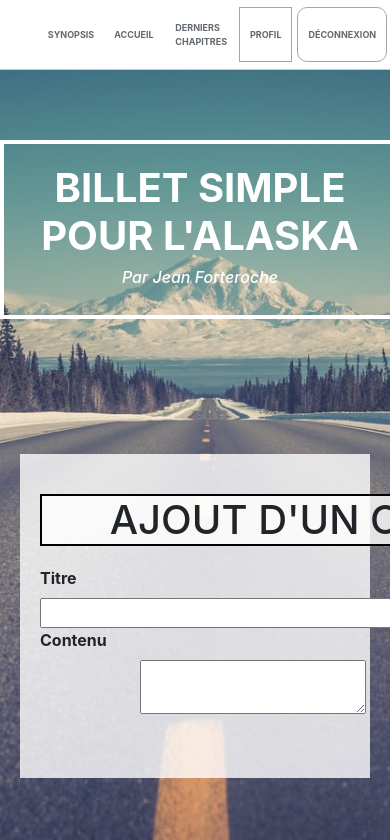
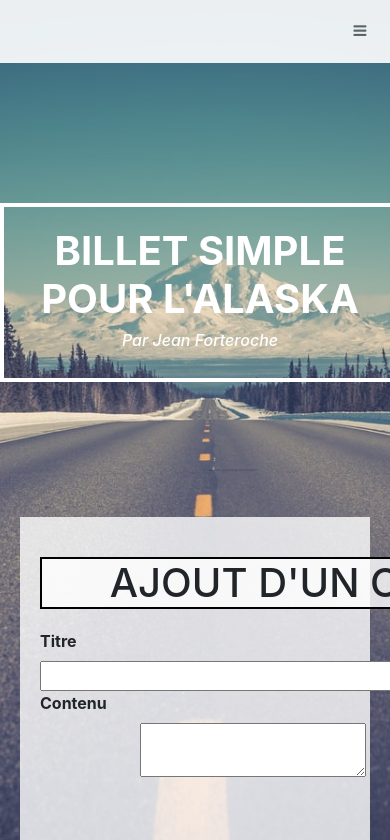
Before and after one commit to NicoJllt/Projet4bis, a PHP site: template templates/add_episode.php in a window 390 px wide; the page is wider, and only the part inside the window is pictured. Shown: the top 840 px of that part. Run offline with PHP 8.4, Linux system fonts and the light colour scheme; the template is opened without the code that fills it: most values are stand-ins (such as "Sample title", 1, 10 or a date in 2020); some libraries are stand-ins or nearby versions.

Commit message:
menu burger + css + modifs menu global

```diff
--- a/config/Router.php
+++ b/config/Router.php
@@ -66,7 +66,7 @@ class Router
                 } elseif ($route === 'deleteUser') {
                     $this->backController->deleteUser($this->request->getGet()->get('userId'));
                 } elseif ($route === 'administration') {
-                    $this->backController->administration($this->request->getGet()->get('nbEpisodes'));
+                    $this->backController->administration();
                 } else {
                     $this->errorController->errorNotFound();
                 }
--- a/public/css/frontend.css
+++ b/public/css/frontend.css
@@ -19,102 +19,6 @@ body {
 .row {
     margin-right: -15px;
     margin-left: -15px;
-}
-
-/* BARRE DE NAVIGATION */
-.summary {
-    display: block;
-    position: fixed;
-    z-index: 100;
-    width: 100%;
-    margin: 0 auto;
-    list-style-type: none;
-}
-
-.summary ul {
-    display: flex;
-    flex-direction: row;
-    justify-content: center;
-    align-items: center;
-    height: 60px;
-    background-color: rgba(255, 255, 255, 0.9);
-    /* box-shadow: 0 2px 2px rgba(255, 255, 255, 0.8); */
-    border-bottom: 1px solid rgba(0, 0, 0, 0.2);
-
-    transition-property: background-color, height;
-    transition-duration: 1s;
-}
-
-.summary ul:hover {
-    background-color: rgba(255, 255, 255, 1);
-    height: 70px;
-}
-
-.summary li {
-    display: inline-block;
-    position: relative;
-    border: none;
-    list-style-type: none;
-}
-
-.summary a {
-    display: inline-block;
-    position: relative;
-    font-size: 14px;
-    text-transform: uppercase;
-    font-weight: bold;
-    padding: 20px 10px;
-    text-decoration: none;
-    color: #212931;
-    opacity: 0.7;
-}
-
-/* .home-nav:before, .home-nav:after {
-    position: absolute;
-    top: 8px;
-    content: "-";
-}
-
-.home-nav:before {
-    left: -3px;
-}
-
-.home-nav:after {
-    right: -3px;
-} */
-
-.summary a:hover {
-    text-decoration: none;
-    color: #212931;
-    background-color: rgba(0, 0, 0, 0.1);
-}
-
-.summary a:active {
-    color: #212931;
-}
-
-.summary a:focus {
-    color: #212931;
-}
-
-.last-episodes-nav {
-    margin-right: 8em;
-}
-
-.site-search-nav {
-    margin-right: 5px;
-    border-radius: 8px;
-}
-
-.register-nav, .connection-nav, .logout-nav {
-    margin: 5px;
-    border: 1px solid gray;
-    border-radius: 10px;
-    padding: 10px;
-}
-
-.admin-nav, .profil-nav, .add-episode-nav {
-    border: 1px solid gray;
 }
 
 /* HEADER : TITRE ET AUTEUR */
@@ -605,17 +509,160 @@ body {
     font-style: italic;
 }
 
+/* Footer : Pagination */
+#paging {
+    justify-content: center;
+    z-index: 200;
+}
+
+#paging ul {
+    display: flex;
+    flex-direction: row;
+    list-style-type: none;
+    text-align: center;
+    justify-content: center;
+}
+
+#paging li {
+    margin: 1px;
+}
+
+#paging a {
+    z-index: 200;
+    color: black;
+    background-color: white;
+    padding: 5px 10px;
+    text-decoration: none;
+    border: none;
+    border-radius: 10px;
+}
+
+#paging a:hover {
+    border: 1px solid black;
+    background-color: gainsboro;
+}
+
+#paging a:active {
+    border: 1px solid black;
+    background-color: grey;
+}
+
+/* BARRE DE NAVIGATION PLEIN ECRAN */
+
+.topnav {
+    /* display: block;
+    position: fixed;
+    z-index: 100;
+    width: 100%;
+    margin: 0 auto;
+    list-style-type: none;
+
+    align-items: center; */
+    background-color: rgba(255, 255, 255, 0.9);
+
+    overflow: hidden;
+}
+
+/* .topnav ul {
+    display: flex;
+    flex-direction: row;
+    justify-content: center;
+} */
+
+/* .topnav ul:hover {
+    background-color: rgba(255, 255, 255, 1);
+    height: 70px;
+} */
+
+/* .topnav li {
+    display: inline-block;
+    position: relative;
+    border: none;
+    list-style-type: none;
+} */
+
+.topnav a {
+    float: left;
+    display: block;
+    text-align: center;
+    text-decoration: none;
+
+    font-size: 14px;
+    text-transform: uppercase;
+    font-weight: bold;
+    padding: 20px 10px;
+    color: #212931;
+    opacity: 0.7;
+}
+
+.topnav-bis {
+    float: right;
+}
+
+/* .home-nav-small {
+    display: none;
+} */
+
+.topnav a:hover {
+    text-decoration: none;
+    color: #212931;
+    background-color: rgba(0, 0, 0, 0.1);
+}
+
+.topnav a.active {
+    background-color: #212931;
+    color: white;
+}
+
+.topnav .icon {
+    display: none;
+}
+
+/* .summary a {
+    display: inline-block;
+    position: relative;
+    font-size: 14px;
+    text-transform: uppercase;
+    font-weight: bold;
+    padding: 20px 10px;
+    text-decoration: none;
+    color: #212931;
+    opacity: 0.7;
+}
+
+.summary a:hover {
+    text-decoration: none;
+    color: #212931;
+    background-color: rgba(0, 0, 0, 0.1);
+}
+
+.summary a:active {
+    color: #212931;
+}
+
+.summary a:focus {
+    color: #212931;
+} */
+
+/* .last-episodes-nav {
+    margin-right: 8em;
+} */
+
+.register-nav, .connection-nav, .logout-nav {
+    margin: 0 5px;
+    border: 1px solid gray;
+    border-radius: 10px;
+    padding: 10px;
+}
+
+.admin-nav, .profil-nav, .add-episode-nav {
+    border: 1px solid gray;
+}
+
 /* Dimensions écrans/fenêtres */
 
-@media all and (max-width: 1300px) {
-
-    .site-search-nav {
-        display: none;
-    }
-}
-
-@media all and (max-width: 1250px) {
-    .summary a {
+@media all and (max-width: 1280px) {
+    .topnav a {
         font-size: 12px;
     }
 
@@ -638,10 +685,14 @@ body {
     }
 }
 
-@media all and (max-width: 980px) {
-    .summary a {
-        font-size: 10px;
+@media all and (max-width: 960px) {
+    .topnav a {
+        font-size: 15px;
     }
+
+    /* .home-nav-small {
+        display: block;
+    } */
 
     a.add-episode-nav {
         display: none;
@@ -652,11 +703,11 @@ body {
     }
 
     #episode-page-bloc, #comment-bloc {
-        margin: 20px 40px 10px 40px;
+        margin: 20px 10px 10px 10px;
     }
 
     .episode-content {
-        padding: 50px;
+        padding: 20px;
     }
 
     #comment-submit-form {
@@ -664,15 +715,94 @@ body {
     }
 }
 
-@media all and (max-width: 650px) {
-    .summary a {
-        font-size: 9px;
+@media screen and (max-width: 750px) {
+    .topnav a {
+        display: none;
+        border: none;
     }
 
-    .last-episodes-nav {
-        margin: 0.2em;
+    .topnav-bis {
+        float: left;
+        width: 100%;
     }
 
+    .topnav a.icon {
+        float: right;
+        display: block;
+        width: 60px;
+    }
+
+    /* .topnav a {
+        content: "\276F";
+        font-size: 12px;
+    } */
+
+    .register-nav, .connection-nav, .logout-nav {
+        margin: unset;
+        border-radius: unset;
+    }
+}
+
+@media screen and (max-width: 750px) {
+    .topnav.responsive {
+        position: relative;
+    }
+
+    .topnav.responsive a.icon {
+        position: absolute;
+        right: 0;
+        top: 0;
+        width: 60px;
+        text-align: center;
+    }
+
+    .topnav.responsive a {
+        float: none;
+        display: block;
+        text-align: left;
+    }
+
+    .animation {
+        animation-name: scrolling-menu;
+        animation-duration: 1s;
+        animation-fill-mode: forwards;
+        -webkit-animation-name: scrolling-menu;
+        -webkit-animation-duration: 1s;
+        -webkit-animation-fill-mode: forwards;
+    }
+
+    @keyframes scrolling-menu {
+        from {
+            height: 55px;
+        }
+
+        to {
+            height: 100%;
+        }
+    }
+
+    @-webkit-keyframes scrolling-menu {
+        from {
+            height: 55px;
+        }
+
+        to {
+            height: 100%;
+        }
+    }
+
+    @-moz-keyframes scrolling-menu {
+        from {
+            height: 55px;
+        }
+
+        to {
+            height: 100%;
+        }
+    }
+}
+
+@media all and (max-width: 600px) {
     #synopsis-bloc {
         margin: 0 5px;
     }
--- /dev/null
+++ b/public/js/burger-menu-bis.js
@@ -0,0 +1,9 @@
+function myFunction() {
+    var x = document.getElementById("myTopnav");
+    if (x.className === "topnav") {
+        x.className += " responsive";
+        document.getElementById('myTopnav').classList.add('animation');
+    } else {
+        x.className = "topnav";
+    }
+}
--- a/src/controller/BackController.php
+++ b/src/controller/BackController.php
@@ -28,7 +28,7 @@ class BackController extends Controller
         }
     }
 
-    public function administration(int $nbEpisodes)
+    public function administration()
     {
         if ($this->checkAdmin()) {
             $nbEpisodes = $this->episodeDAO->count();
@@ -39,9 +39,7 @@ class BackController extends Controller
             return $this->view->render('administration', [
                 'episodes' => $episodes,
                 'messages' => $messages,
-                'users' => $users,
-                'nbEpisodes' => $nbEpisodes,
-                'pagination' => false
+                'users' => $users
             ]);
         }
     }
--- a/templates/administration.php
+++ b/templates/administration.php
@@ -16,7 +16,6 @@
     <?php } ?>
 
     <section id="bloc-admin">
-
         <h1>PAGE ADMINISTRATION</h1>
         <h2>Chapitres</h2>
         <div id="add-episode-button">
--- a/templates/base.php
+++ b/templates/base.php
@@ -8,6 +8,7 @@
     <meta name="viewport" content="width=device-width, initial-scale=1.0">
     <link href="../public/bootstrap/css/bootstrap.min.css" rel="stylesheet">
     <link rel="stylesheet" href="https://use.fontawesome.com/releases/v5.0.13/css/all.css" integrity="sha384-DNOHZ68U8hZfKXOrtjWvjxusGo9WQnrNx2sqG0tfsghAvtVlRW3tvkXWZh58N9jp" crossorigin="anonymous">
+    <link rel="stylesheet" href="https://cdnjs.cloudflare.com/ajax/libs/font-awesome/4.7.0/css/font-awesome.min.css">
     <title><?= $title ?></title>
 </head>
 
@@ -15,6 +16,9 @@
     <div id="content">
         <?= $content ?>
     </div>
+
+    <script src="../public/js/timeOutFlashMessage.js"></script>
+    <script src="../public/js/burger-menu-bis.js"></script>
 </body>
 
 </html>
--- a/templates/home.php
+++ b/templates/home.php
@@ -45,6 +45,8 @@ use App\src\DAO\EpisodeDAO;
         </section>
     </section>
 
+    <footer>
+        <div id="paging">
             <?php if ($pagination) { ?>
                 <nav>
                     <ul>
@@ -83,7 +85,7 @@ use App\src\DAO\EpisodeDAO;
                     </ul>
                 </nav>
             <?php } ?>
+        </div>
+    </footer>
 
 </div>
-
-<script src="../public/js/timeOutFlashMessage.js"></script>
--- a/templates/template_header.php
+++ b/templates/template_header.php
@@ -1,32 +1,34 @@
-<header>
 <section class="row">
     <div class="col-lg-12">
-            <nav class="summary">
-                <ul>
-                    <li><a href="../public/index.php?route=synopsis" class="synopsis-nav">Synopsis</a></li>
-                    <li><a href="../public/index.php" class="home-nav">Accueil</a></li>
-                    <li><a href="../public/index.php?route=lastEpisodes" class="last-episodes-nav">Derniers chapitres</a></li>
-                    <li><input type="search" class="site-search-nav" name="q" aria-label="Search"></li>
-
+        <div class="topnav" id="myTopnav">
+            <!-- <a href="../public/index.php" class="home-nav-small"><i class="fas fa-home"></i></a> -->
+            <a href="../public/index.php" class="home-nav" class="active">Accueil</a>
+            <a href="../public/index.php?route=synopsis" class="synopsis-nav">Synopsis</a>
+            <a href="../public/index.php?route=lastEpisodes" class="last-episodes-nav">Derniers chapitres</a>
+            <div class="topnav-bis">
                 <?php
                 if ($this->session->get('username')) {
                 ?>
-                        <li><a href="../public/index.php?route=profile" class="profil-nav">Profil</a></li>
+                    <a href="../public/index.php?route=profile" class="profil-nav">Profil</a>
                     <?php if ($this->session->get('role') === 'admin') { ?>
-                            <li><a href="../public/index.php?route=administration" class="admin-nav">Administration</a></li>
-                            <li><a href="../public/index.php?route=addEpisode" class="add-episode-nav">Ajouter un nouveau chapitre</a></li>
+                        <a href="../public/index.php?route=administration" class="admin-nav">Administration</a>
+                        <a href="../public/index.php?route=addEpisode" class="add-episode-nav">Ajouter un nouveau chapitre</a>
                     <?php } ?>
-                        <li><a href="../public/index.php?route=logout" class="logout-nav">Déconnexion</a></li>
+                    <a href="../public/index.php?route=logout" class="logout-nav">Déconnexion</a>
                 <?php
                 } else {
                 ?>
-                        <li><a href="../public/index.php?route=register" class="register-nav">Inscription</a></li>
-                        <li><a href="../public/index.php?route=login" class="connection-nav">Connexion</a></li>
+                    <a href="../public/index.php?route=register" class="register-nav">Inscription</a>
+                    <a href="../public/index.php?route=login" class="connection-nav">Connexion</a>
                 <?php
                 }
                 ?>
-                </ul>
-            </nav>
+            </div>
+
+            <a href="javascript:void(0);" class="icon" onclick="myFunction()">
+                <i class="fa fa-bars"></i>
+            </a>
+        </div>
     </div>
 </section>
 
@@ -36,4 +38,3 @@
         <h2 class="book-author">Par Jean Forteroche</h2>
     </div>
 </section>
-</header>
```
Also changed, not shown: public/css/backend.css (+64 -0 lines). Lines whose indentation alone changed are shown as unchanged.
